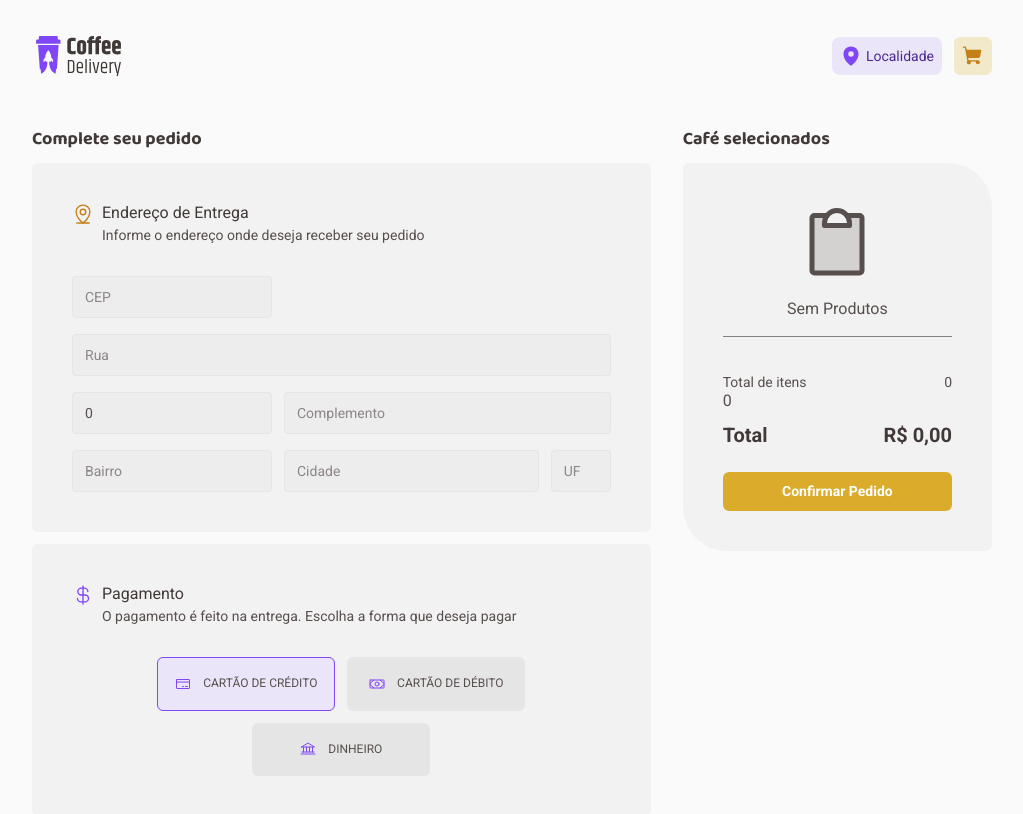
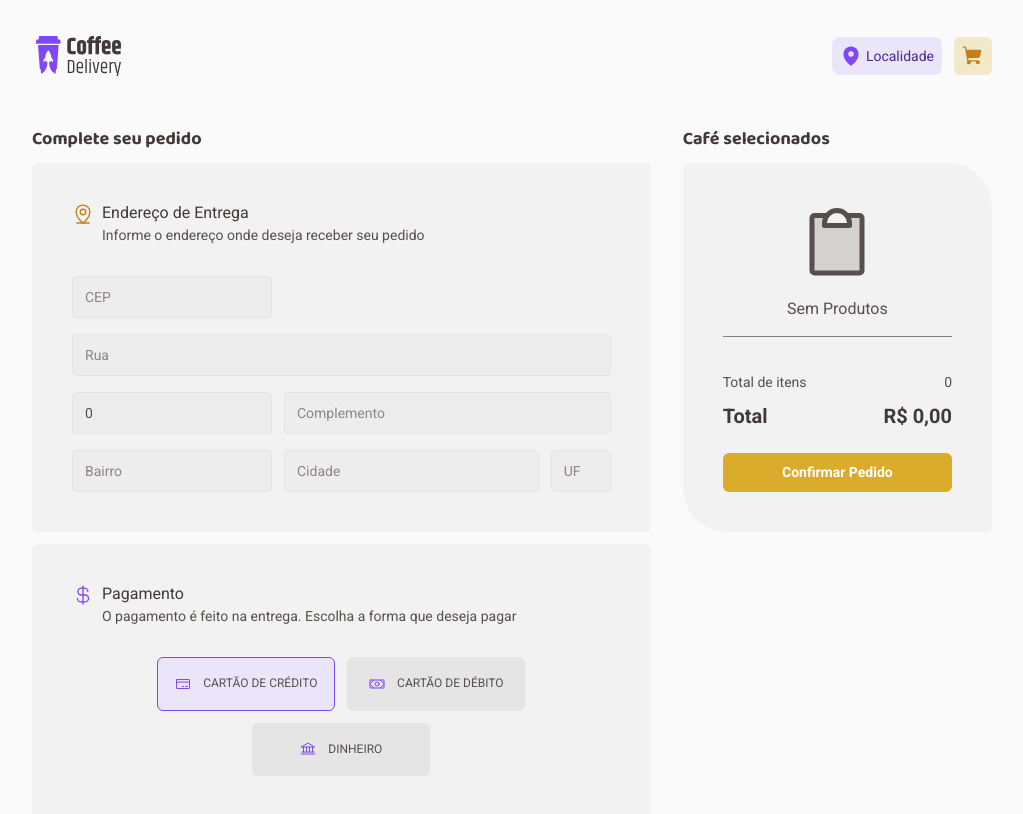
Before and after one commit to vickttor/ignite-reactjs-coffee-delivery, a React (Vite) app: page /checkout in a window 1280 px wide. Shown: the top 814 px of the page, without its empty margins (128-1151 px from the left). Built offline with nearby package versions, Linux system fonts and the light colour scheme.

Commit message:
fix: fixed the conditional render of the PricesSummary

```diff
--- a/src/pages/Checkout/components/ConfirmProducts/index.tsx
+++ b/src/pages/Checkout/components/ConfirmProducts/index.tsx
@@ -46,13 +46,13 @@ export function ConfirmProducts({products}: IConfirmProductsProps) {
 					<p>{productsNotConfirmed.length}</p>
 				</PricesSummary>
 
-				{ productsNotConfirmed.length &&
+				{ productsNotConfirmed.length ?
 					(
 						<PricesSummary>
 							<p>Entrega</p>
 							<p>{FormatCurrecy(freight)}</p>
 						</PricesSummary>
-					)
+					) : null
 				}
 
 				<TotalPrice>
```
